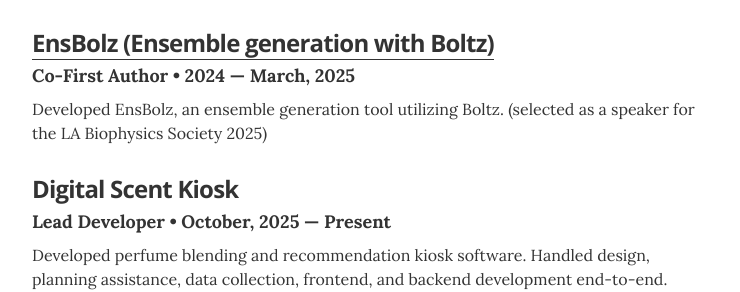
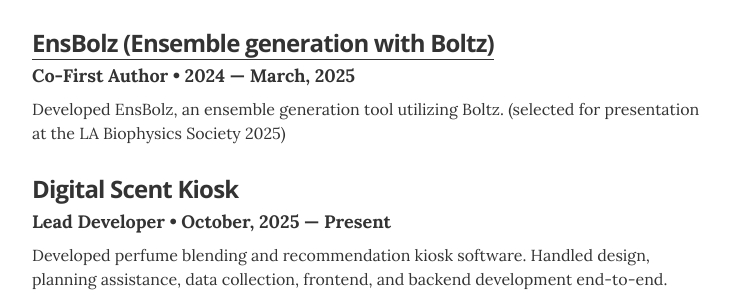
Before and after one commit to delibae/delibae.github.io, a Jekyll site: the page built from index.html, in a window 1280 px wide and 900 px high, scrolled down 1545 px. Shown: the part 161-453 px from the top of the window, without its empty margins (268-1008 px from the left). Built offline with Jekyll 4.4.1, drawn with Linux system fonts in a browser that asks for light colours; some of the changed text lies outside the part shown.

Commit message:
✨ Update: Refine project descriptions and add URL for AI Speaker Development Project

```diff
--- a/_data/projects.yml
+++ b/_data/projects.yml
@@ -10,7 +10,7 @@
   role: Co-First Author
   duration: 2024 &mdash; March, 2025
   url: "https://scholar.google.com/citations?view_op=view_citation&hl=ko&user=JTVXjXoAAAAJ&citation_for_view=JTVXjXoAAAAJ:d1gkVwhDpl0C"
-  description: Developed EnsBolz, an ensemble generation tool utilizing Boltz. (selected as a speaker for the LA Biophysics Society 2025)
+  description: Developed EnsBolz, an ensemble generation tool utilizing Boltz. (selected for presentation at the LA Biophysics Society 2025)
 
 - project: Digital Scent Kiosk
   role: Lead Developer
@@ -37,6 +37,7 @@
 - project: AI Speaker Development Project
   role: Lead Developer
   duration: October, 2023 &mdash; October, 2024
+  url: "https://naly.ai"
   description: Led the development of AI speaker's inference system and complex intelligence components, focusing on optimizing model performance and implementing advanced conversational capabilities.
 
 - project: LLaMa Inference Acceleration
--- a/_data/recognitions.yml
+++ b/_data/recognitions.yml
@@ -3,7 +3,7 @@
 - award: 2025 DIPS Project (mefriend.ai)
   organization: Ministry of SMEs and Startups
   year: 2025
-  summary: Selected for the 2025 DIPS Project (Leading AI Startup in Korea) (mefriend.ai) (Thanks to my team-mates!)
+  summary: Selected for the 2025 DIPS Project (Leading AI Startup in Korea)
 
 - award: SKKU Creative ICT Competition
   organization: Sungkyunkwan University
```
